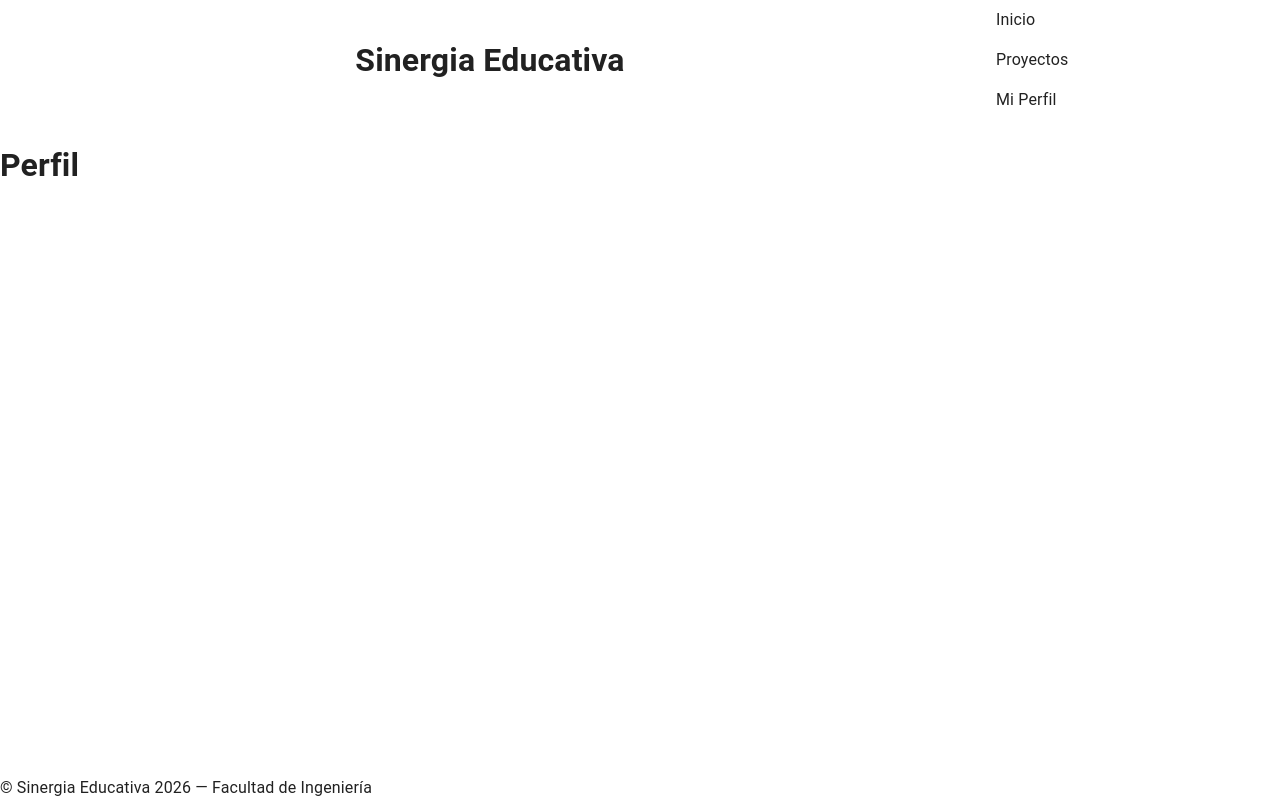
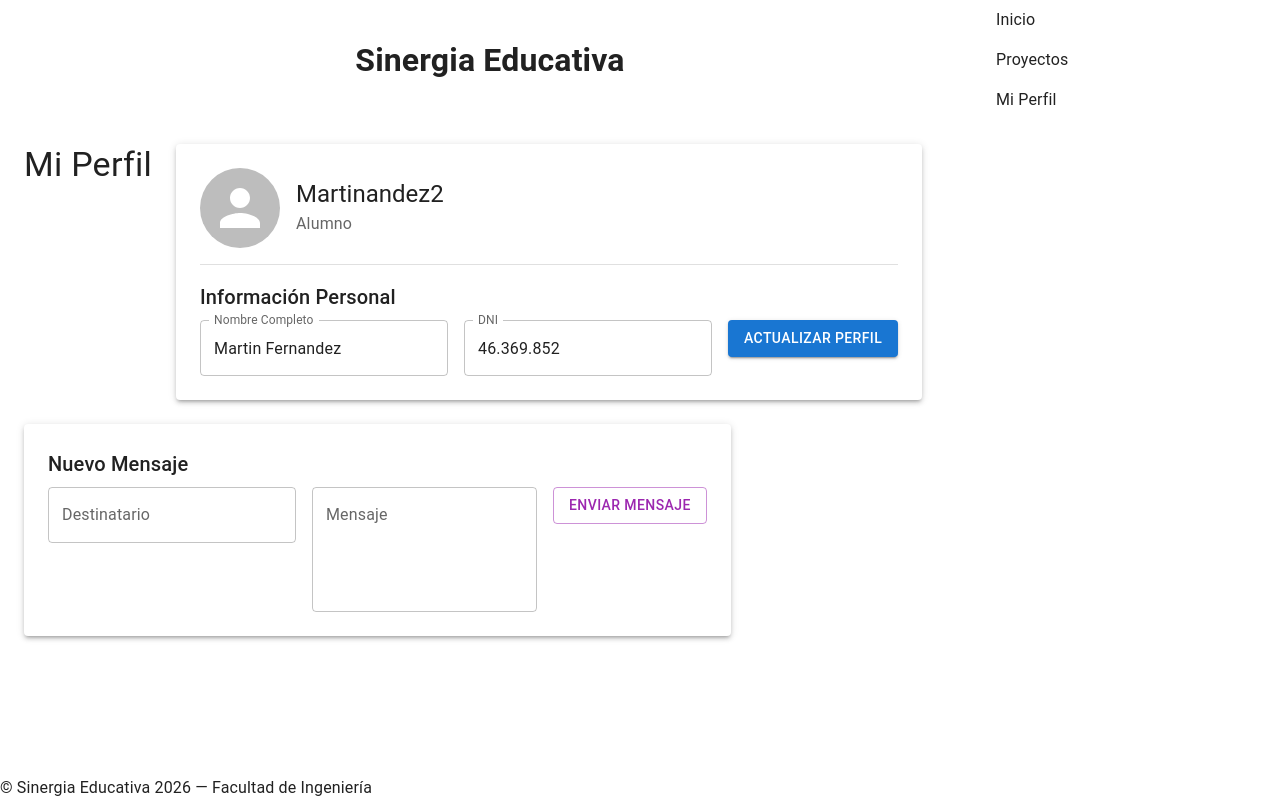
Before and after one commit to Dionicio-Rodrigo/pv_tp3_grupo2, a React (Vite) app: page /perfil in a window 1280 px wide. Built offline with nearby package versions, Linux system fonts and the light colour scheme.

Commit message:
Mui en perfil

```diff
--- a/src/views/Perfil.jsx
+++ b/src/views/Perfil.jsx
@@ -1,5 +1,93 @@
+import React, { useState } from "react";
+import { Grid, Typography, TextField, Button, Paper, Box, Avatar, Divider } from "@mui/material";
+
 const Perfil = () => {
-  return <h1>Perfil</h1>;
+  const [perfil, setPerfil] = useState({
+    nombre: "Martin Fernandez",
+    dni: "46.369.852",
+    correo: "martin.fernandez@unju.edu.ar",
+  });
+
+   const [mensaje, setMensaje] = useState({
+    destinatario: "",
+    asunto: "",
+    texto: "",
+  });
+
+   return (
+    <Grid container spacing={3} sx={{ p : 3 }}>
+      <Grid item xs={12}>
+        <Typography variant="h4" gutterBottom>Mi Perfil
+        </Typography>
+      </Grid>
+
+    <Grid item xs={12} md={6}>
+      <Paper elevation={3} sx={{ p: 3 }}>
+         <Box sx={{ display: 'flex', alignItems: 'center', mb: 2 }}>
+           <Avatar sx={{ width: 80, height: 80, mr: 2 }}/>
+             <Box>
+              <Typography variant="h5">Martinandez2</Typography>
+              <Typography variant="subtitle1" color="textSecondary">Alumno</Typography>
+            </Box>
+          </Box>
+
+         <Divider sx={{ my: 2 }} />
+
+         <Typography variant="h6" gutterBottom>Información Personal</Typography>
+          <Grid container spacing={2}>
+            <Grid item xs={12}>
+              <TextField
+                fullWidth
+                label="Nombre Completo"
+                value={perfil.nombre}
+                onChange={(e) => setPerfil({ ...perfil, nombre: e.target.value })}
+              />
+            </Grid>
+            <Grid item xs={12}>
+              <TextField
+                fullWidth
+                label="DNI"
+                value={perfil.dni}
+                onChange={(e) => setPerfil({ ...perfil, dni: e.target.value })}
+              />
+            </Grid>
+            <Grid item xs={12}>
+              <Button variant="contained" color="primary">Actualizar Perfil</Button>
+            </Grid>
+          </Grid>
+        </Paper>
+      </Grid>
+      <Grid item xs={12} md={6}>
+        <Paper elevation={3} sx={{ p: 3 }}>
+          <Typography variant="h6" gutterBottom>Nuevo Mensaje</Typography>
+          <Grid container spacing={2}>
+            <Grid item xs={12}>
+              <TextField
+                fullWidth
+                label="Destinatario"
+                value={mensaje.destinatario}
+                onChange={(e) => setMensaje({ ...mensaje, destinatario: e.target.value })}
+              />
+            </Grid>
+            <Grid item xs={12}>
+              <TextField
+                fullWidth
+                multiline
+                rows={4}
+                label="Mensaje"
+                value={mensaje.texto}
+                onChange={(e) => setMensaje({ ...mensaje, texto: e.target.value })}
+              />
+            </Grid>
+            <Grid item xs={12}>
+              <Button variant="outlined" color="secondary">Enviar Mensaje</Button>
+            </Grid>
+          </Grid>
+        </Paper>
+      </Grid>
+
+    </Grid>
+  );
 };
 
 export default Perfil;
```
